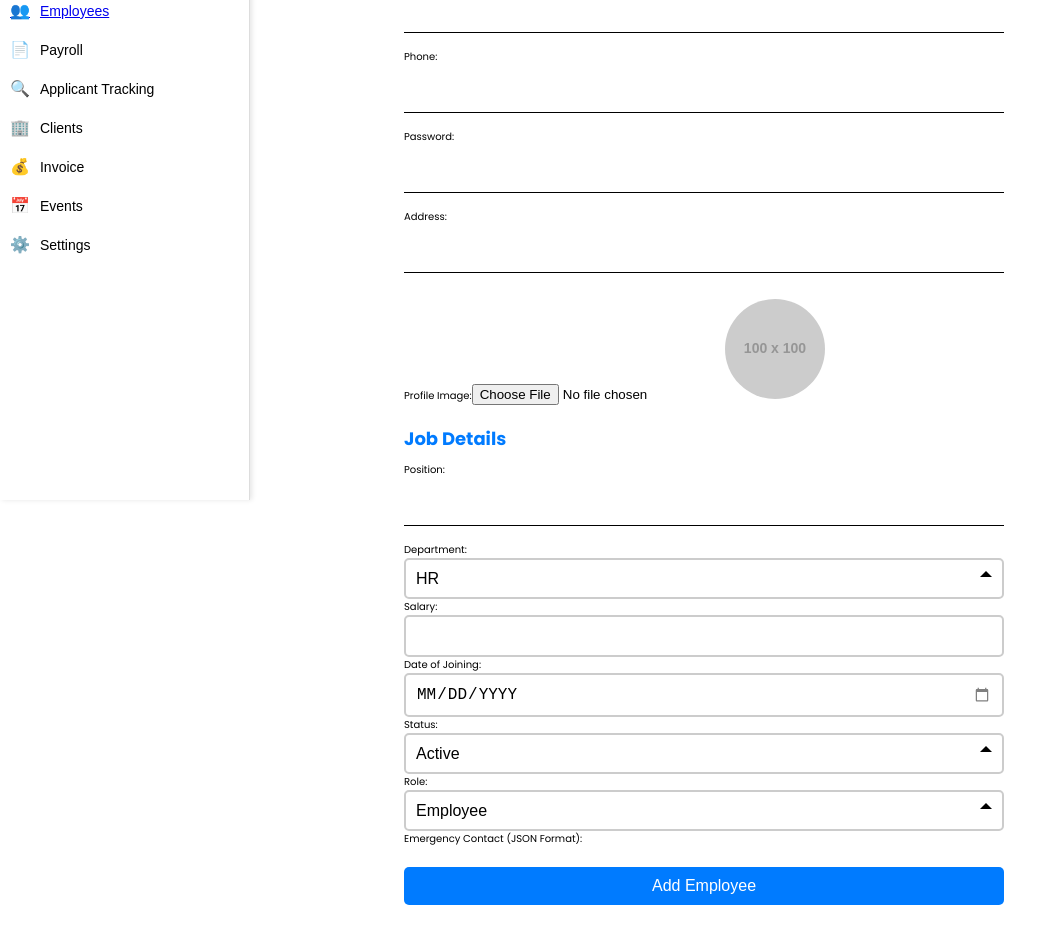
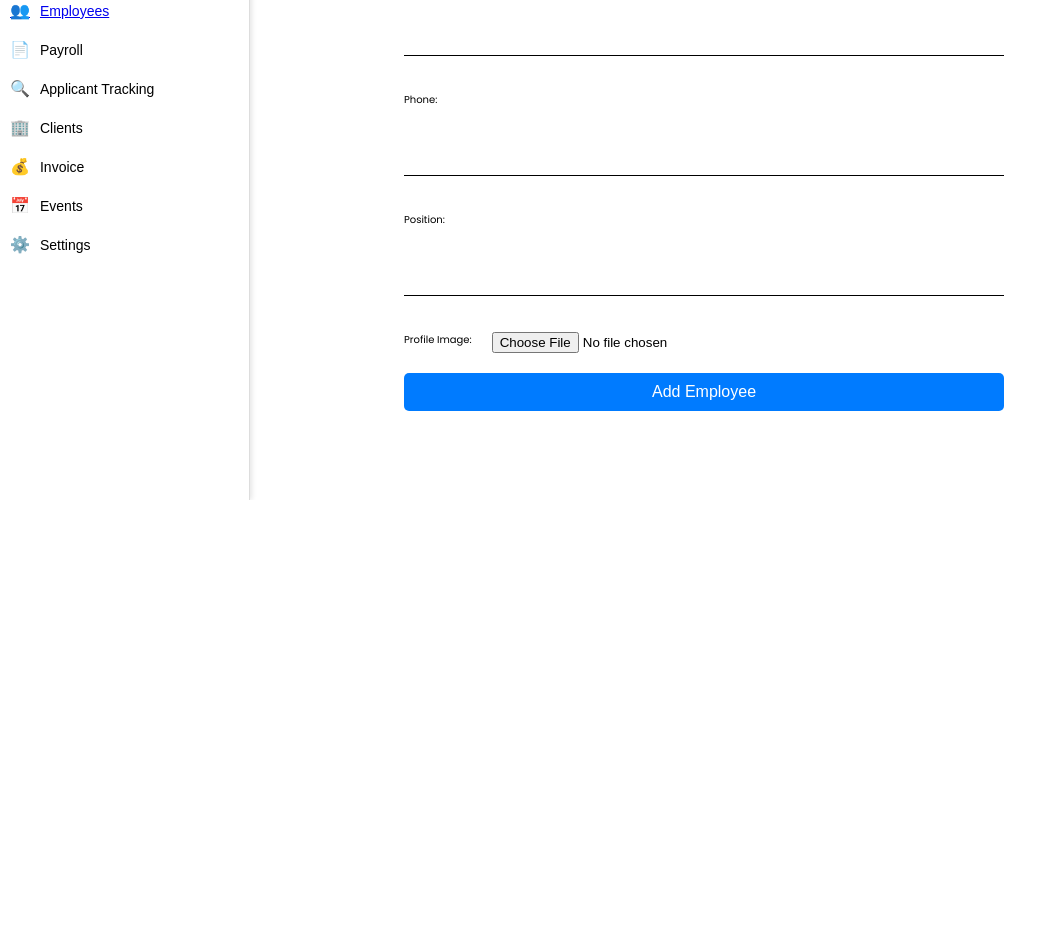
Before and after one commit to nisargshah23/empManager, a React (Vite) app in the folder Frontend/: page /AddEmployee in a window 1280 px wide. Shown: the part 300-1225 px from the top of the page, without its empty margins (0-1056 px from the left). After the commit the page ends 800 px from the top, so only its background shows below. Built offline with nearby package versions, Linux system fonts and the light colour scheme; no server answers; sample sign-in values are in the browser's storage.

Commit message:
adding env

```diff
--- a/Frontend/src/component/AddEmployee.jsx
+++ b/Frontend/src/component/AddEmployee.jsx
@@ -4,6 +4,8 @@ import { useNavigate } from "react-router-dom";
 import "../style/AddEmployee.css";
 import Sidebar from "./Sidebar";
 import TopBar from "./TopBar";
+
+const apiUrl = import.meta.env.VITE_API_URL;
 
 const AddEmployee = () => {
   const navigate = useNavigate();
@@ -19,58 +21,45 @@ const AddEmployee = () => {
     role: "employee",
     status: "Active",
     joiningDate: "",
-    emergencyContact: "", // JSON string format
+    emergencyContact: "",
   });
 
   const [profileImage, setProfileImage] = useState(null);
-  const [previewImage, setPreviewImage] = useState("https://via.placeholder.com/100");
   const [message, setMessage] = useState("");
 
-  // Handle input changes
   const handleChange = (e) => {
     setFormData({ ...formData, [e.target.name]: e.target.value });
   };
 
-  // Handle emergency contact change
-  const handleEmergencyContactChange = (e) => {
-    try {
-      setFormData({ ...formData, emergencyContact: e.target.value });
-    } catch (error) {
-      console.error("Invalid JSON format for emergency contact");
-    }
-  };
-
-  // Handle image upload
   const handleImageChange = (e) => {
     const file = e.target.files[0];
     setProfileImage(file);
-    setPreviewImage(URL.createObjectURL(file));
   };
 
-  // Submit the form
   const handleSubmit = async (e) => {
     e.preventDefault();
     setMessage("Adding Employee...");
 
     const data = new FormData();
-
-    // Append all form fields
     Object.entries(formData).forEach(([key, value]) => {
-      data.append(key, value);
+      data.append(key, key === "emergencyContact" ? JSON.stringify(value) : value);
     });
 
-    // Append profile image if available
     if (profileImage) {
       data.append("image", profileImage);
     }
 
+    console.log("Form Data:", [...data.entries()]); // Debugging
+
     try {
       const response = await axios.post(`${apiUrl}/api/emp/add`, data, {
         headers: {
-          "Authorization": `Bearer ${localStorage.getItem("token")}`,
-          "Content-Type": "multipart/form-data", // Ensures form-data format
+          "Authorization": `Bearer ${localStorage.getItem("token") || ""}`,
+          "Content-Type": "multipart/form-data",
         },
       });
+
+      console.log("Response:", response.data);
 
       if (response.status === 201) {
         setMessage("Employee added successfully!");
@@ -79,7 +68,7 @@ const AddEmployee = () => {
         setMessage(response.data.message || "Failed to add employee.");
       }
     } catch (error) {
-      console.error("Error adding employee:", error);
+      console.error("Error adding employee:", error.response?.data || error.message);
       setMessage(error.response?.data?.message || "Error adding employee.");
     }
   };
@@ -92,9 +81,6 @@ const AddEmployee = () => {
         <h2>Add New Employee</h2>
 
         <form onSubmit={handleSubmit} className="add-employee-form">
-          <div className="form-section">
-            <h3>Personal Information</h3>
-
           <label>Name:</label>
           <input type="text" name="name" value={formData.name} onChange={handleChange} required />
 
@@ -104,54 +90,11 @@ const AddEmployee = () => {
           <label>Phone:</label>
           <input type="text" name="phone" value={formData.phone} onChange={handleChange} required />
 
-            <label>Password:</label>
-            <input type="password" name="password" value={formData.password} onChange={handleChange} required />
-
-            <label>Address:</label>
-            <input type="text" name="address" value={formData.address} onChange={handleChange} />
+          <label>Position:</label>
+          <input type="text" name="position" value={formData.position} onChange={handleChange} required />
 
           <label>Profile Image:</label>
           <input type="file" accept="image/*" onChange={handleImageChange} />
-            <img src={previewImage} alt="Profile Preview" className="profile-preview" />
-          </div>
-
-          <div className="form-section">
-            <h3>Job Details</h3>
-
-            <label>Position:</label>
-            <input type="text" name="position" value={formData.position} onChange={handleChange} required />
-
-            <label>Department:</label>
-            <select name="department" value={formData.department} onChange={handleChange}>
-              <option value="HR">HR</option>
-              <option value="IT">IT</option>
-              <option value="Sales">Sales</option>
-              <option value="Finance">Finance</option>
-              <option value="Admin">Admin</option>
-            </select>
-
-            <label>Salary:</label>
-            <input type="number" name="salary" value={formData.salary} onChange={handleChange} required />
-
-            <label>Date of Joining:</label>
-            <input type="date" name="joiningDate" value={formData.joiningDate} onChange={handleChange} required />
-
-            <label>Status:</label>
-            <select name="status" value={formData.status} onChange={handleChange}>
-              <option value="Active">Active</option>
-              <option value="Inactive">Inactive</option>
-              <option value="Terminated">Terminated</option>
-            </select>
-
-            <label>Role:</label>
-            <select name="role" value={formData.role} onChange={handleChange}>
-              <option value="employee">Employee</option>
-              <option value="admin">Admin</option>
-            </select>
-
-            <label>Emergency Contact (JSON Format):</label>
-
-          </div>
 
           <button type="submit">Add Employee</button>
         </form>
```
Also changed, not shown: 1 other file (tests, documents, lock files or other folders). Lines whose indentation alone changed are shown as unchanged.
